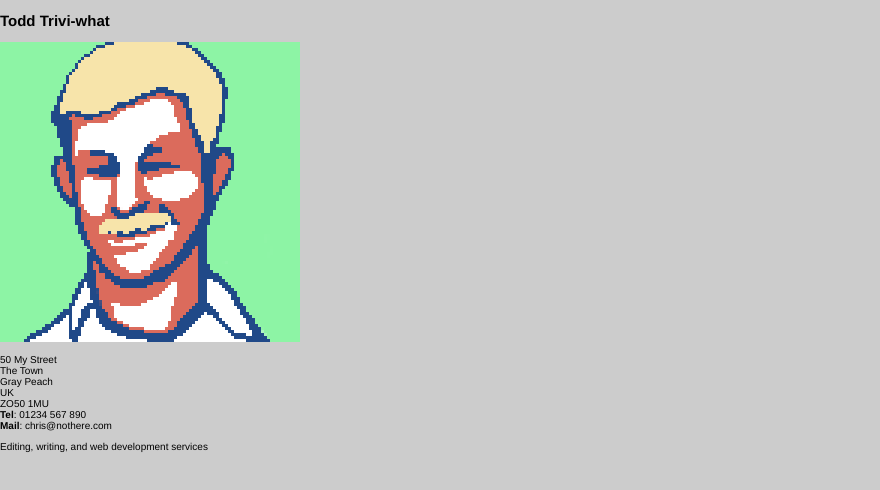
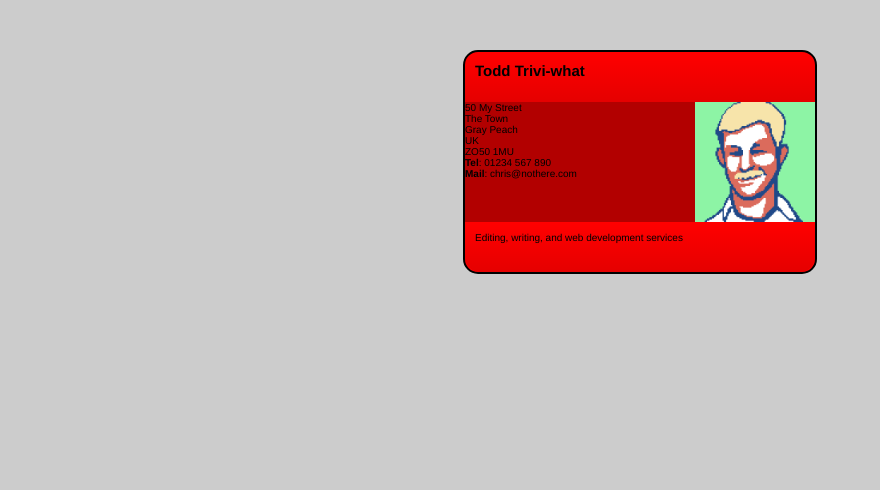
Before and after one commit to toddtrivisonno/fundamentals-css, a plain HTML site: page index.html in a window 1280 px wide. Shown: the whole page, without its empty margins (0-880 px from the left). Drawn offline with Linux system fonts and the light colour scheme.

Commit message:
add height to img

```diff
--- a/style.css
+++ b/style.css
@@ -1,4 +1,4 @@
-/* General styles - put these straight into your stylesheet */
+/* General page styles */
 
 body {
    margin: 0;
@@ -9,3 +9,45 @@ body {
    font-size: 10px;
    background-color: #ccc;
  }
+
+ .card h2, p {
+   margin: 0px;
+ }
+
+/* Main Card Contents Styles */
+.card article {
+  height: 12em;
+  background-color: rgba(0,0,0,0.3);
+}
+
+.card article img {
+  max-height: 100%;
+  float: right;
+}
+
+ /* Header and Footer Styles */
+.card header {
+ background-image: linear-gradient(to top,rgba(0,0,0,0.1), rgba(0,0,0,0));
+ border-radius: 1.5em 1.5em 0 0;
+}
+
+.card footer {
+  background-image: linear-gradient(to bottom,rgba(0,0,0,0), rgba(0,0,0,0.1));
+  border-radius: 0 0 1.5em 1.5em;
+}
+
+.card header, footer {
+  height: 3em;
+  padding: 1em;
+}
+
+ /* Card Container Styles */
+
+ .card {
+  width: 35em;
+  height: 22em;
+  margin: 5em auto;
+  background-color: red;
+  border: 0.2em solid black;
+  border-radius: 1.5em;
+}
```
Also changed, not shown: index.html (+2 -1 lines).
